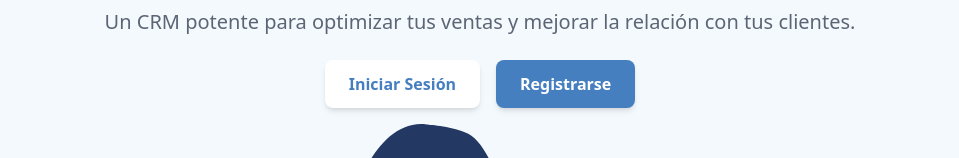
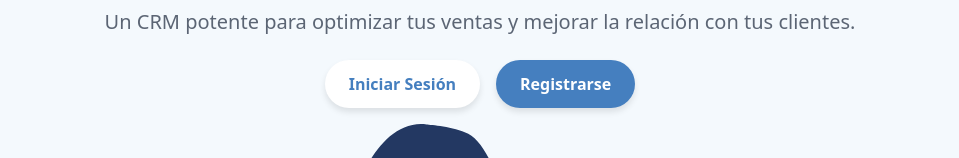
Before and after one commit to SandraLlamasRizo/crm-people, a React (Vite) app: page / in a window 1280 px wide. Shown: the part 346-504 px from the top of the page, without its empty margins (160-1119 px from the left). Built offline with nearby package versions, Linux system fonts and the light colour scheme.

Commit message:
estilos y botones

```diff
--- a/src/App.css
+++ b/src/App.css
@@ -1,3 +1,11 @@
+/* COLORES:
+ azul principal: #457FBF
+ azul principal hover: #2664A9
+ azul secundario: #47A7BD
+ acento amarillo: #FDC748
+ azulito background: #F4F9FD
+*/
+
 html {
     background-color: #F4F9FD;
 }
@@ -52,6 +60,47 @@ html {
     min-height: auto;
 }
 
+.buttonPrincipal {
+    padding: 12px 24px;
+    background-color: #457FBF;
+    color: white;
+    font-weight: 600;
+    border-radius: calc(infinity * 1px);
+    box-shadow: 0 4px 6px rgba(0, 0, 0, 0.1);
+    cursor: pointer;
+    transition: background-color 0.2s ease-in-out;
+}
+
+.buttonPrincipal:hover {
+    background-color: #2664A9;
+}
+
+.buttonSecundario {
+    padding: 12px 24px;
+    background-color: white;
+    color: #457FBF;
+    font-weight: 600;
+    border-radius: calc(infinity * 1px);
+    box-shadow: 0 4px 6px rgba(0, 0, 0, 0.1);
+    cursor: pointer;
+    transition: background-color 0.2s ease-in-out;
+}
+
+.buttonSecundario:hover {
+    background-color: #e5e7eb;
+}
+
+.buttonInactive {
+    padding: 12px 24px;
+    background-color: #457FBF;
+    color: white;
+    font-weight: 600;
+    border-radius: 0.5rem;
+    box-shadow: 0 4px 6px rgba(0, 0, 0, 0.1);
+    cursor: pointer;
+    transition: background-color 0.2s ease-in-out;
+}
+
 
 @media (width > 768px) {
     .container {
--- a/src/pages/LandingPage.jsx
+++ b/src/pages/LandingPage.jsx
@@ -13,10 +13,10 @@ function LandingPage() {
                 </p>
                 <div className="flex gap-4 w-full justify-center">
                     <NavLink to={'/login'}>
-                        <button className="px-6 py-3 bg-white text-[#457FBF] font-semibold rounded-lg shadow-md hover:bg-gray-200 cursor-pointer transition">Iniciar Sesión</button>
+                        <button className="buttonSecundario">Iniciar Sesión</button>
                     </NavLink>
                     <NavLink to={'/register'}>
-                        <button className="px-6 py-3 bg-[#457FBF] text-white font-semibold rounded-lg shadow-md hover:bg-[#2664A9] cursor-pointer transition">Registrarse</button>
+                        <button className="buttonPrincipal">Registrarse</button>
                     </NavLink>
                 </div>
             </header>
```
